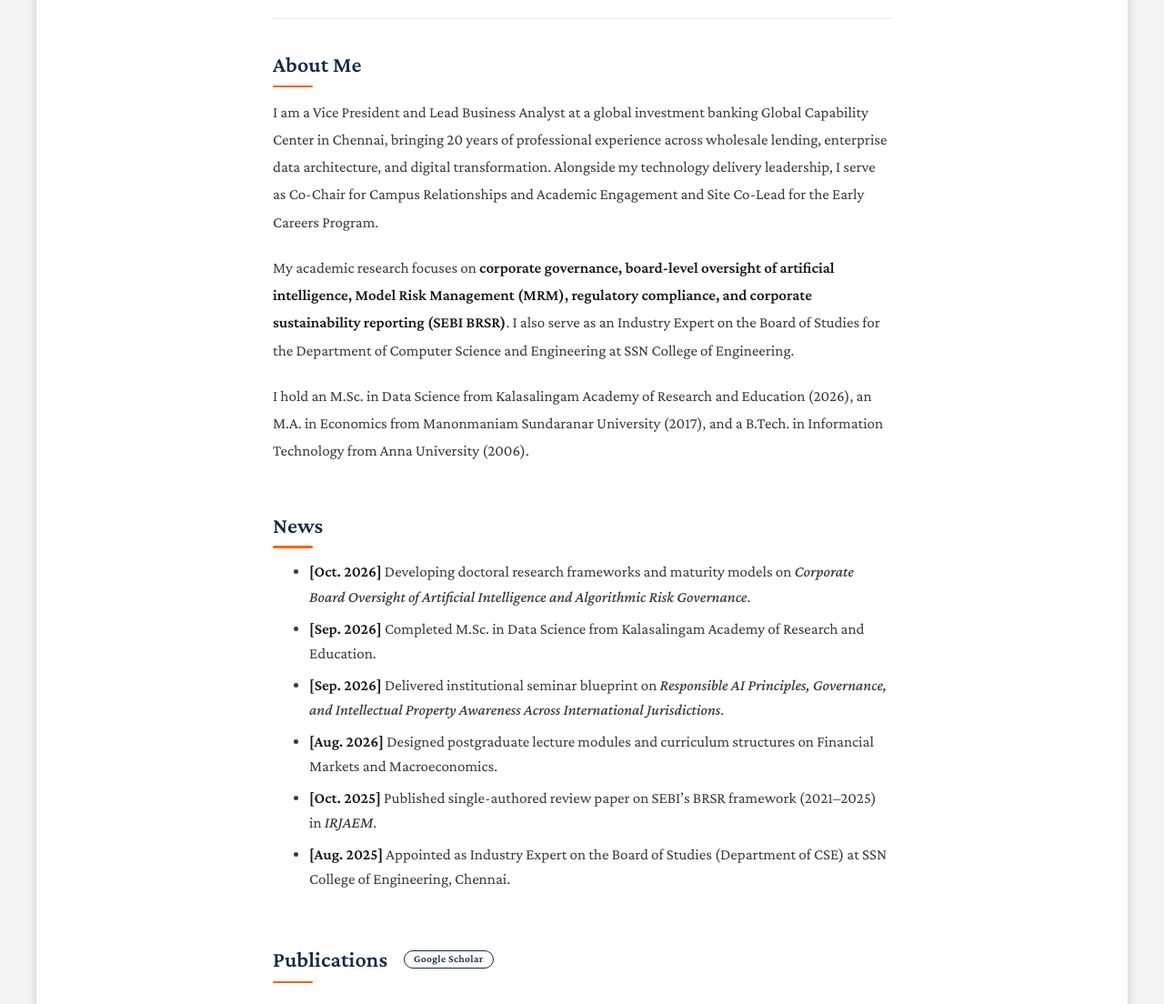
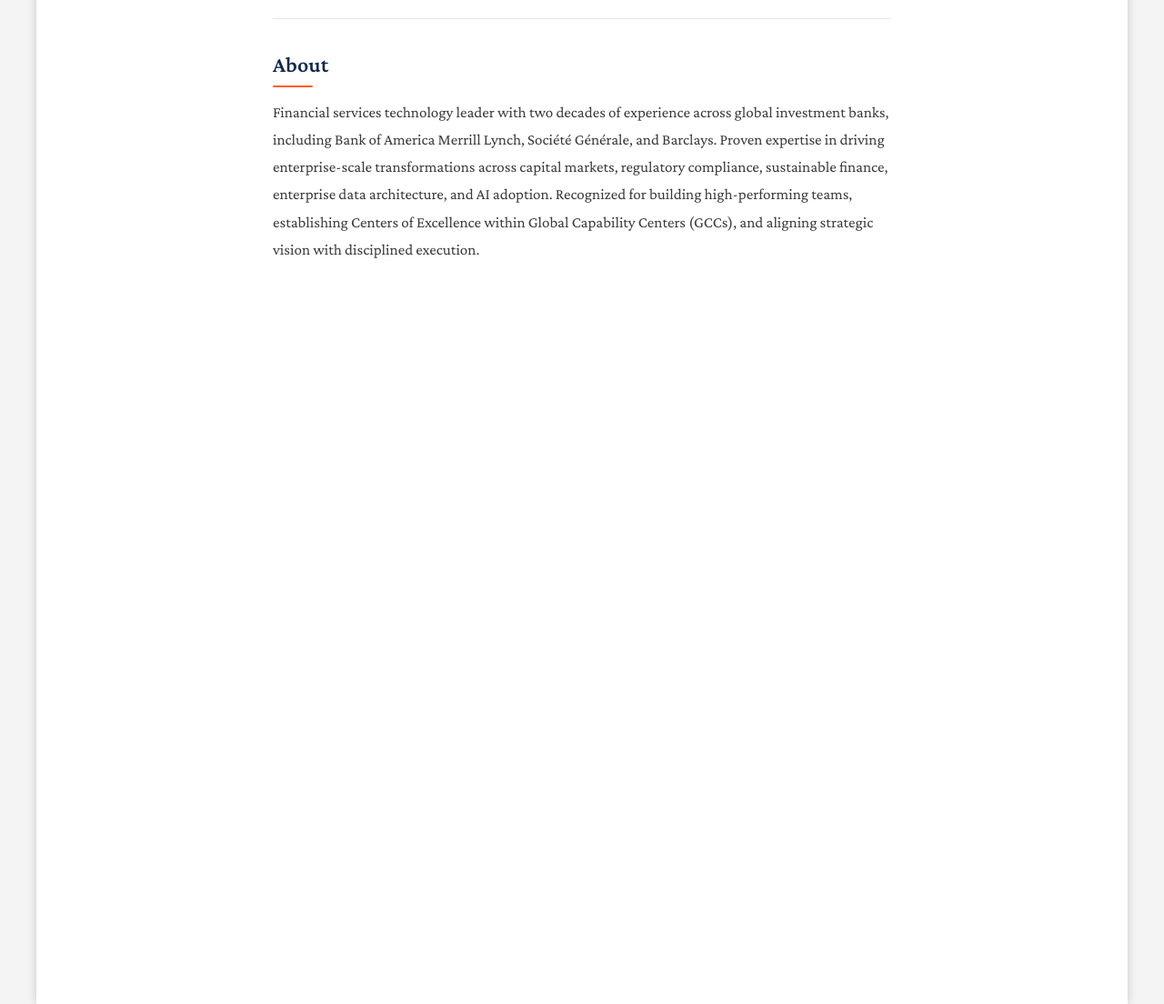
Before and after one commit to rajkannanrajan/rajkannanrajan.github.io, a Jekyll site: the page built from index.md, in a window 1280 px wide and 1400 px high. Shown: the part 296-1400 px from the top of the window at 91% size. Built offline with Jekyll 4.4.1, drawn with Linux system fonts in a browser that asks for light colours; a style sheet for code colours, icons or effects is not loaded; our own code applies the rules of GitHub Pages for plain Markdown files; some of the changed text lies outside the part shown.

Commit message:
updated bio

```diff
--- a/index.md
+++ b/index.md
@@ -2,24 +2,6 @@
 layout: homepage
 ---
 
-## About Me
+## About
 
-I am a Vice President and Lead Business Analyst at a global investment banking Global Capability Center in Chennai, bringing 20 years of professional experience across wholesale lending, enterprise data architecture, and digital transformation. Alongside my technology delivery leadership, I serve as Co-Chair for Campus Relationships and Academic Engagement and Site Co-Lead for the Early Careers Program.
-
-My academic research focuses on **corporate governance, board-level oversight of artificial intelligence, Model Risk Management (MRM), regulatory compliance, and corporate sustainability reporting (SEBI BRSR)**. I also serve as an Industry Expert on the Board of Studies for the Department of Computer Science and Engineering at SSN College of Engineering.
-
-I hold an M.Sc. in Data Science from Kalasalingam Academy of Research and Education (2026), an M.A. in Economics from Manonmaniam Sundaranar University (2017), and a B.Tech. in Information Technology from Anna University (2006).
-
-## News
-
-{% include_relative _includes/news.md %}
-
-{% include_relative _includes/publications.md %}
-
-## Academic Service & Leadership
-
-{% include_relative _includes/service.md %}
-
-## Contact
-
-{% include_relative _includes/contact.md %}
+Financial services technology leader with two decades of experience across global investment banks, including Bank of America Merrill Lynch, Société Générale, and Barclays. Proven expertise in driving enterprise-scale transformations across capital markets, regulatory compliance, sustainable finance, enterprise data architecture, and AI adoption. Recognized for building high-performing teams, establishing Centers of Excellence within Global Capability Centers (GCCs), and aligning strategic vision with disciplined execution.
```
